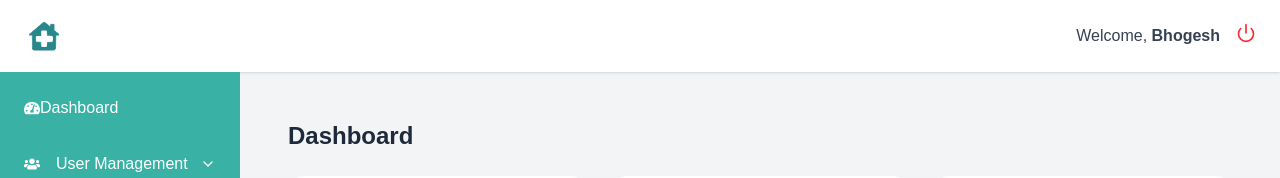
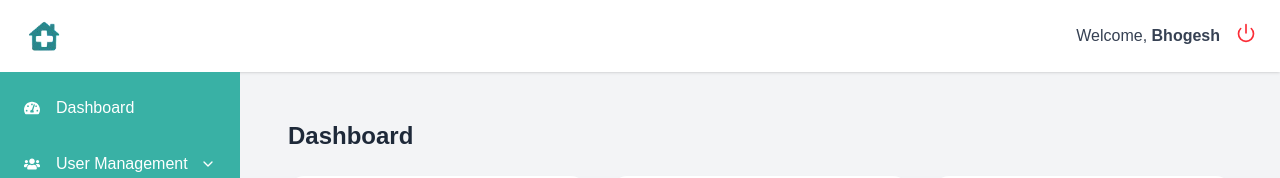
Before and after one commit to vura10/MedGo, a React (Vite) app: page /home in a window 1280 px wide. Shown: the top 178 px of the page. Built offline with nearby package versions, Linux system fonts and the light colour scheme.

Commit message:
add gap between the icon and title

```diff
--- a/src/components/SideBar/Sidebar.jsx
+++ b/src/components/SideBar/Sidebar.jsx
@@ -14,7 +14,7 @@ const Sidebar = () => {
               to={item.path}
               className={({ isActive }) =>
                 clsx(
-                  "flex items-center hover:bg-[var(--color-light)] transition-colors duration-200 ease-in-out p-2 rounded cursor-pointer",
+                  "flex gap-4 items-center hover:bg-[var(--color-light)] transition-colors duration-200 ease-in-out p-2 rounded cursor-pointer",
                   isActive && "bg-primary"
                 )
               }
```
